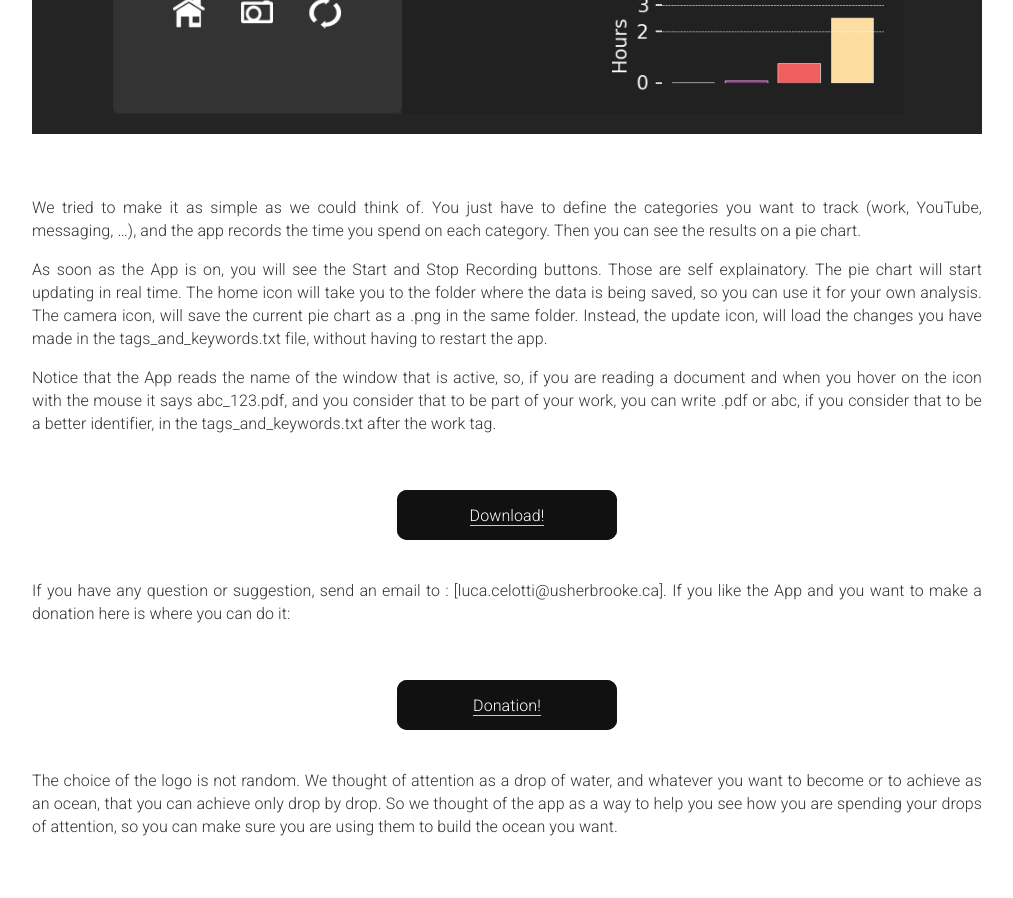
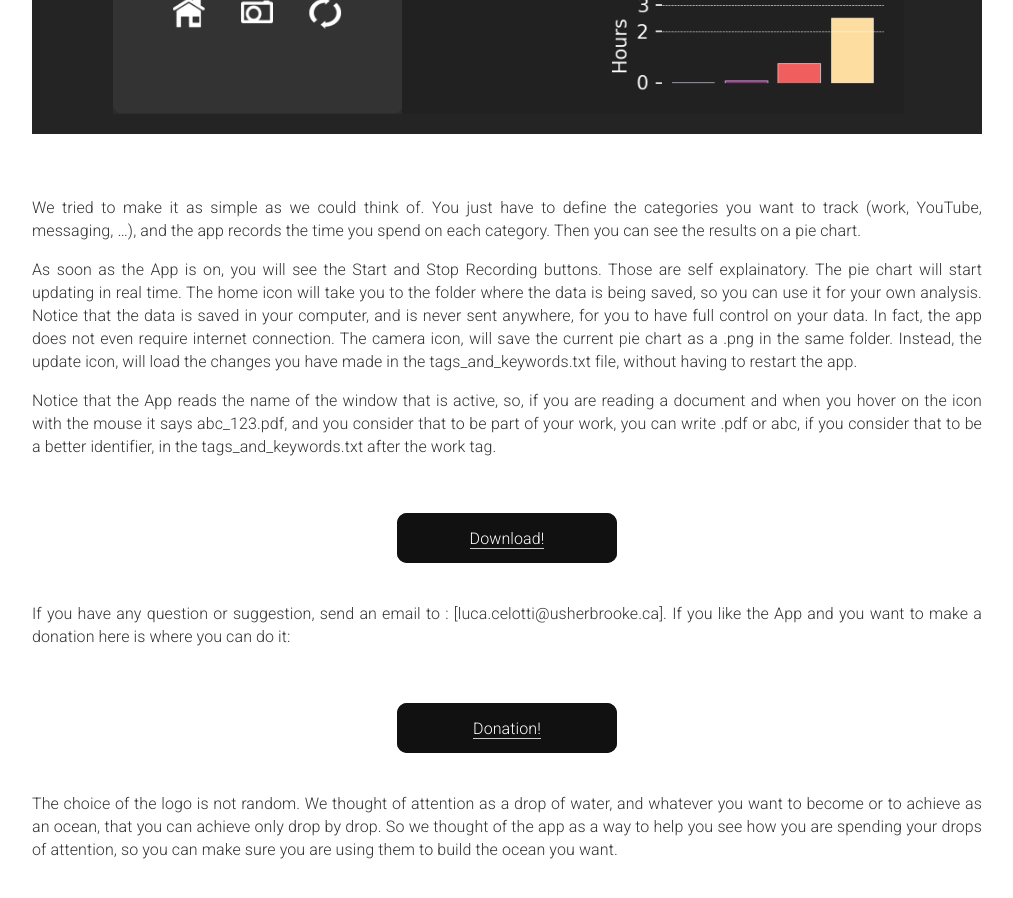
Before and after one commit to trackattapp/trackattapp, a Jekyll site: the page built from _pages/home.md, in a window 1280 px wide and 900 px high, scrolled down 911 px. Shown: the whole window, without its empty margins (133-1146 px from the left). Built offline with Jekyll 4.4.1, drawn with Linux system fonts in a browser that asks for light colours.

Commit message:
minor changes

```diff
--- a/_pages/home.md
+++ b/_pages/home.md
@@ -42,7 +42,10 @@ As soon as the App is on, you will see the Start and Stop Recording buttons. Tho
 self explainatory. The
 pie chart will start updating in real time. The home icon will take you to the folder
 where the data is being
-saved, so you can use it for your own analysis. The camera icon, will save the current pie
+saved, so you can use it for your own analysis. Notice that the data is saved in your computer, and
+is never sent anywhere, for you to have full control on your data.
+In fact, the app does not even require internet connection.
+The camera icon, will save the current pie
 chart as a .png in the same folder. Instead, the update icon, will load the changes you have
 made in the tags_and_keywords.txt file, without having to restart the app.
 
```
